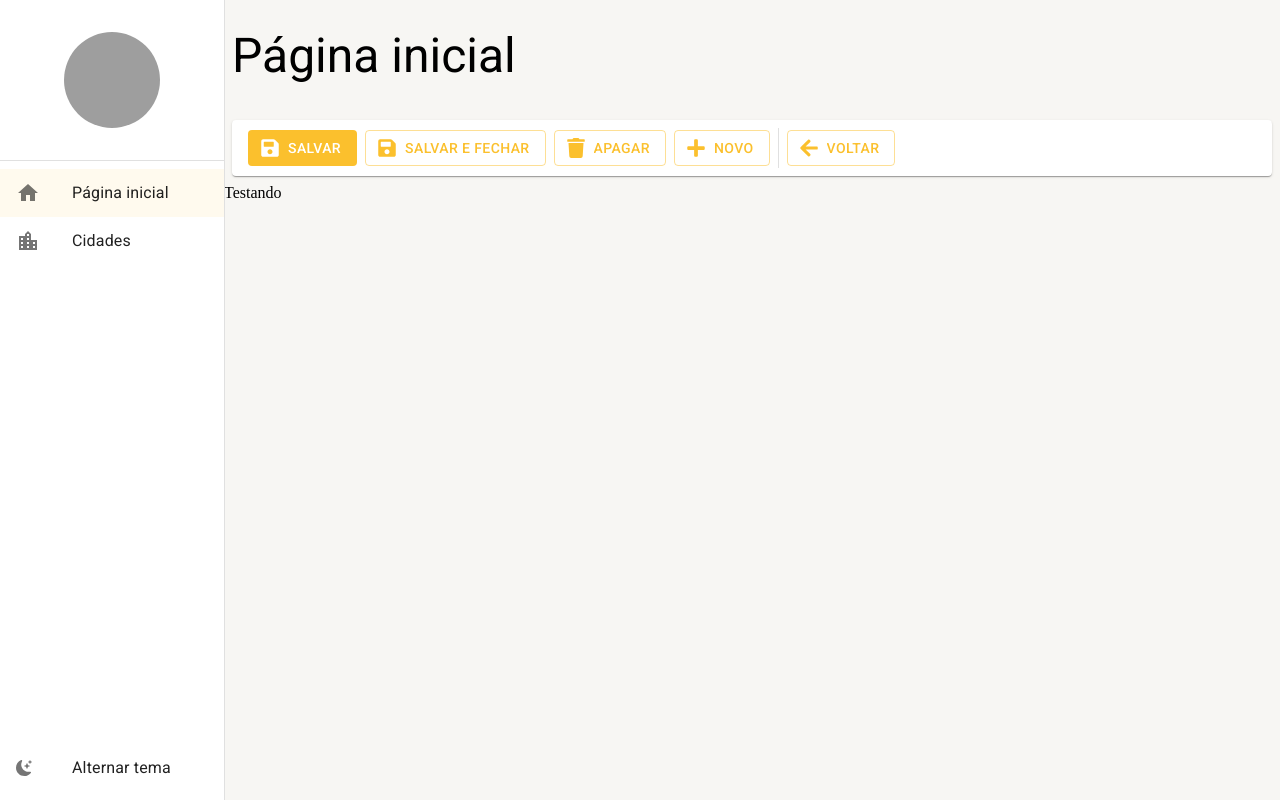
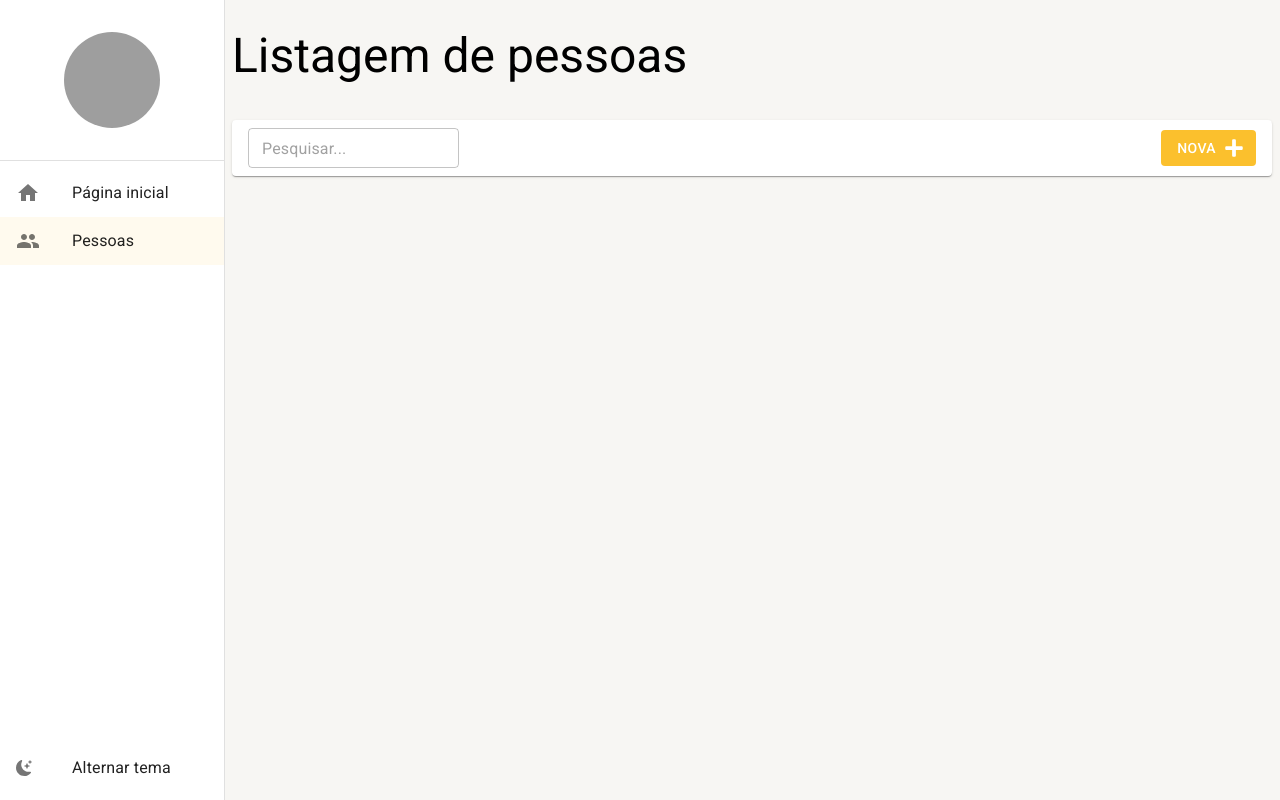
Before and after one commit to wandealves/react-materialui-typescript-web, a React (Create React App) app: page /pessoas in a window 1280 px wide. Before the commit this address led to /pagina-inicial. Built offline with nearby package versions, Linux system fonts and the light colour scheme; data requests are answered from the project's data file; grey boxes are pictures that could not be loaded.

Commit message:
feat: ajustes listagem pessoas

```diff
--- a/mock/database.json
+++ b/mock/database.json
@@ -2,8 +2,9 @@
   "pessoas":[
     {
       "id":1,
-      "nome":"Juca",
-      "sobrenome":"Silva"
+      "email":"juca@email.com",
+      "cidadeId":1,
+      "nomeCompleto":"Juca Silva"
     }
   ]
 }
--- a/src/pages/index.ts
+++ b/src/pages/index.ts
@@ -1,2 +1,2 @@
 export * from './dashboard/Dashboard';
-export * from './cidades/ListagemDeCidade';
+export * from './pessoas/ListagemDePessoas';
--- a/src/pages/cidades/ListagemDeCidade.tsx
+++ b/src/pages/pessoas/ListagemDePessoas.tsx
@@ -1,20 +1,33 @@
-import React, { useMemo } from 'react';
+import React, { useEffect, useMemo } from 'react';
 import { useSearchParams } from 'react-router-dom';
+
 import { FerramentasDaListagem } from '../../shared/components';
 import { LayoutBaseDePagina } from '../../shared/layouts';
+import { PessoasService } from '../../shared/services/api/pessoas/PessoasService';
 
 // import { Container } from './styles';
 
-export const ListagemDeCidade: React.FC = () => {
+export const ListagemDePessoas: React.FC = () => {
   const [searchParams, setSearchParams] = useSearchParams();
 
   const busca = useMemo(() => {
     return searchParams.get('busca') || '';
   }, [searchParams]);
 
+  useEffect(()=>{
+    PessoasService.getAll(1,busca).then((result)=>{
+      if(result instanceof Error){
+        alert(result.message);
+        return;
+      }
+
+      console.log('result',result);
+    });
+  },[busca]);
+
   return (
     <LayoutBaseDePagina
-      titulo="Listagem de cidades"
+      titulo="Listagem de pessoas"
       barraDeFerramentas={
         <FerramentasDaListagem
           textoBotaoNovo="Nova"
--- a/src/routes/index.tsx
+++ b/src/routes/index.tsx
@@ -1,10 +1,10 @@
 import { useEffect } from 'react';
 import { Routes, Route, Navigate } from 'react-router-dom';
-import { Home,LocationCity } from '@mui/icons-material';
+import { Home, People } from '@mui/icons-material';
 
 import { useDrawerContext } from '../shared/contexts';
 
-import { Dashboard,ListagemDeCidade } from '../pages';
+import { Dashboard, ListagemDePessoas } from '../pages';
 
 export const AppRoutes = () => {
   const { setDrawerOptions } = useDrawerContext();
@@ -17,9 +17,9 @@
         path: '/pagina-inicial'
       },
       {
-        label: 'Cidades',
-        icon: <LocationCity />,
-        path: '/cidades'
+        label: 'Pessoas',
+        icon: <People />,
+        path: '/pessoas'
       }
     ]);
   }, []);
@@ -27,7 +27,7 @@
   return (
     <Routes>
       <Route path="/pagina-inicial" element={<Dashboard />} />
-      <Route path="/cidades" element={<ListagemDeCidade />} />
+      <Route path="/pessoas" element={<ListagemDePessoas />} />
       <Route path="*" element={<Navigate to="/pagina-inicial" />} />
     </Routes>
   );
```
